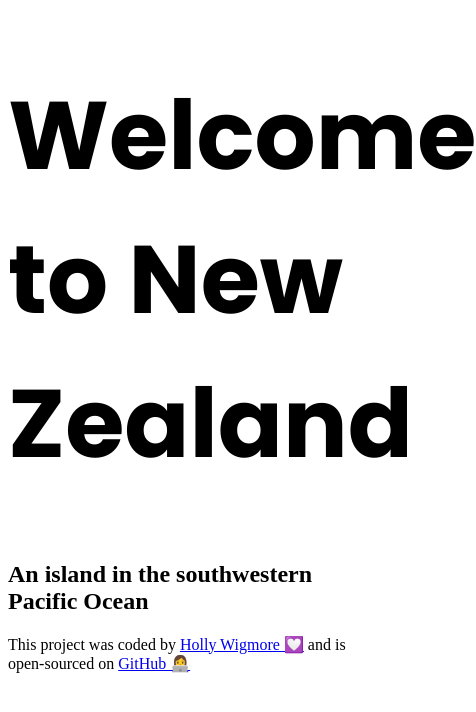
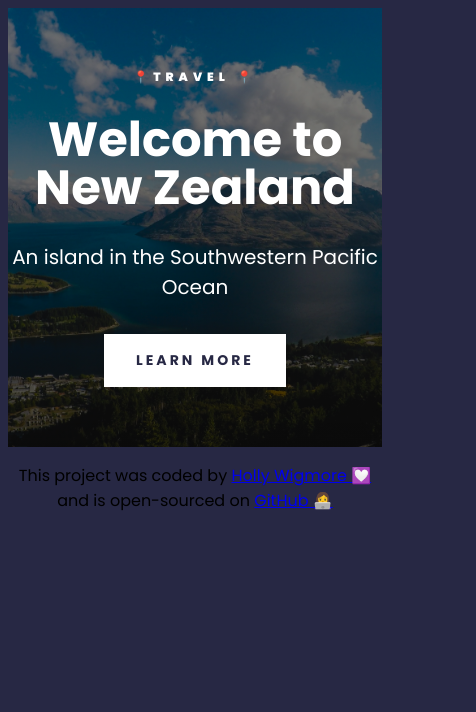
Before and after one commit to Holly-Wigmore/New-Zealand-Page, a plain HTML site: page index.html in a window 390 px wide. Shown: the whole page, 476 px wide, since content can reach past the window. Drawn offline with Linux system fonts and the light colour scheme.

Commit message:
Added header to my page, styled and made it responsive

```diff
--- a/index.html
+++ b/index.html
@@ -13,8 +13,14 @@
     <title>New Zealand Travel Page</title>
   </head>
   <body>
-    <h1>Welcome to New Zealand</h1>
-    <h2>An island in the southwestern Pacific Ocean</h2>
+    <div class="container">
+      <header>
+        <h3>📍TRAVEL 📍</h3>
+        <h1>Welcome to New Zealand</h1>
+        <h2>An island in the Southwestern Pacific Ocean</h2>
+        <a href="#more" target="_blank" class="btn btn-branding">Learn More</a>
+      </header>
+    </div>
     <footer>
       <p>
         This project was coded by
--- a/src/style.css
+++ b/src/style.css
@@ -1,7 +1,71 @@
-h1 {
+body {
   font-family: "Poppins", sans-serif;
-  font-style: normal;
+  background: #272844;
+}
+
+.container {
+  max-width: 1400px;
+  margin: 0 auto;
+}
+
+header {
+  background-image: linear-gradient(rgba(0, 0, 0, 0.5), rgba(0, 0, 0, 0.7)),
+    url("../images/Header.jpg");
+  background-repeat: no-repeat;
+  background-size: cover;
+  background-position: center;
+  text-align: center;
+  color: white;
+  padding: 200px 0;
+}
+
+header h1 {
   font-weight: 700;
   font-size: 96px;
-  line-height: 144px;
+  line-height: 1;
+  margin: 30px 0;
 }
+header h2 {
+  font-weight: 400;
+  font-size: 40px;
+  line-height: 1.5;
+  margin: 0;
+}
+header h3 {
+  font-weight: 900;
+  font-size: 24px;
+  line-height: 1.5;
+  letter-spacing: 5px;
+  margin: 0;
+}
+header a {
+  display: inline-block;
+  font-weight: 700;
+  font-size: 14px;
+  line-height: 1.5;
+  letter-spacing: 3px;
+  text-transform: uppercase;
+  background: white;
+  text-decoration: none;
+  color: #272844;
+  padding: 16px 32px;
+  margin-top: 32px;
+}
+
+footer {
+  text-align: center;
+}
+@media (max-width: 900px) {
+  header {
+    padding: 60px 0;
+  }
+  header h1 {
+    font-size: 48px;
+  }
+  header h2 {
+    font-size: 20px;
+  }
+  header h3 {
+    font-size: 12px;
+  }
+}
```
Also changed, not shown: images/Header.jpg (renamed from images/New Zealand Header Image.jpg), images/Landscape.jpg (renamed from images/New Zealand Landscape 2.jpg), 5 other files.
